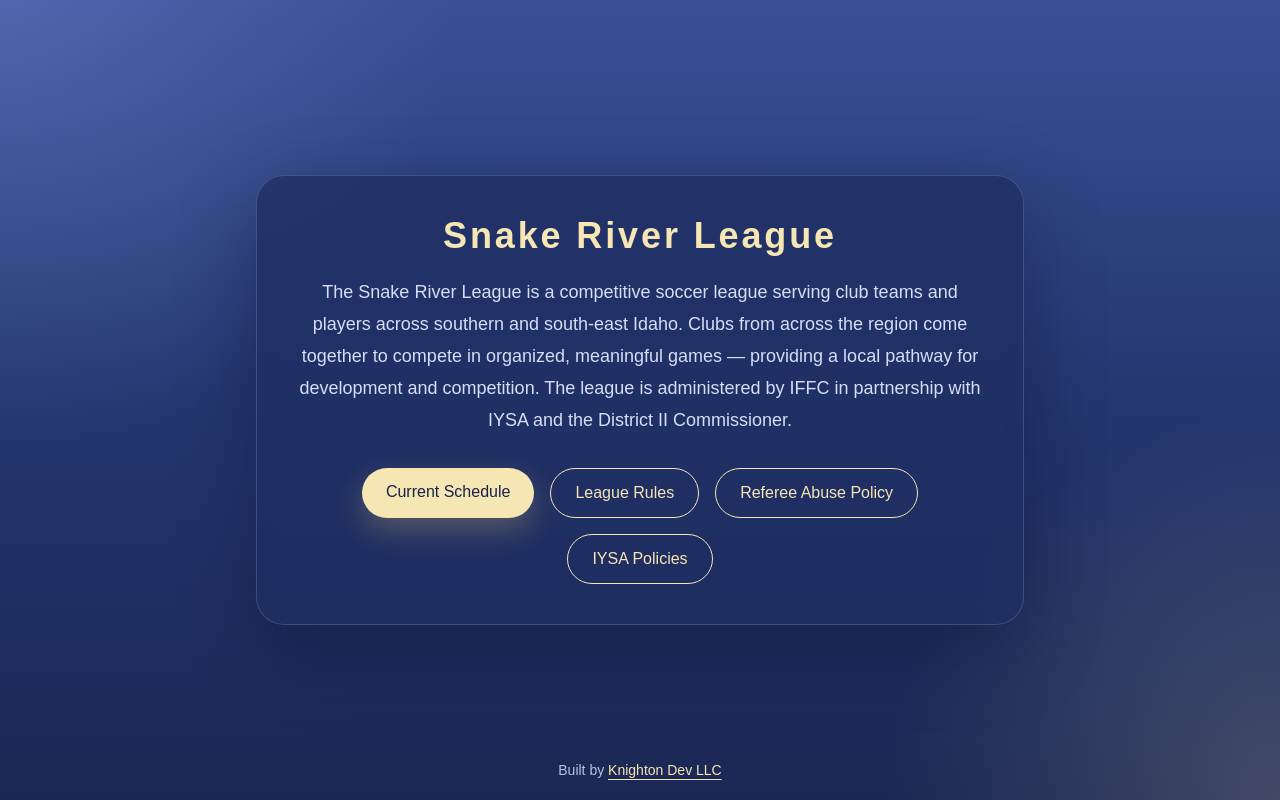
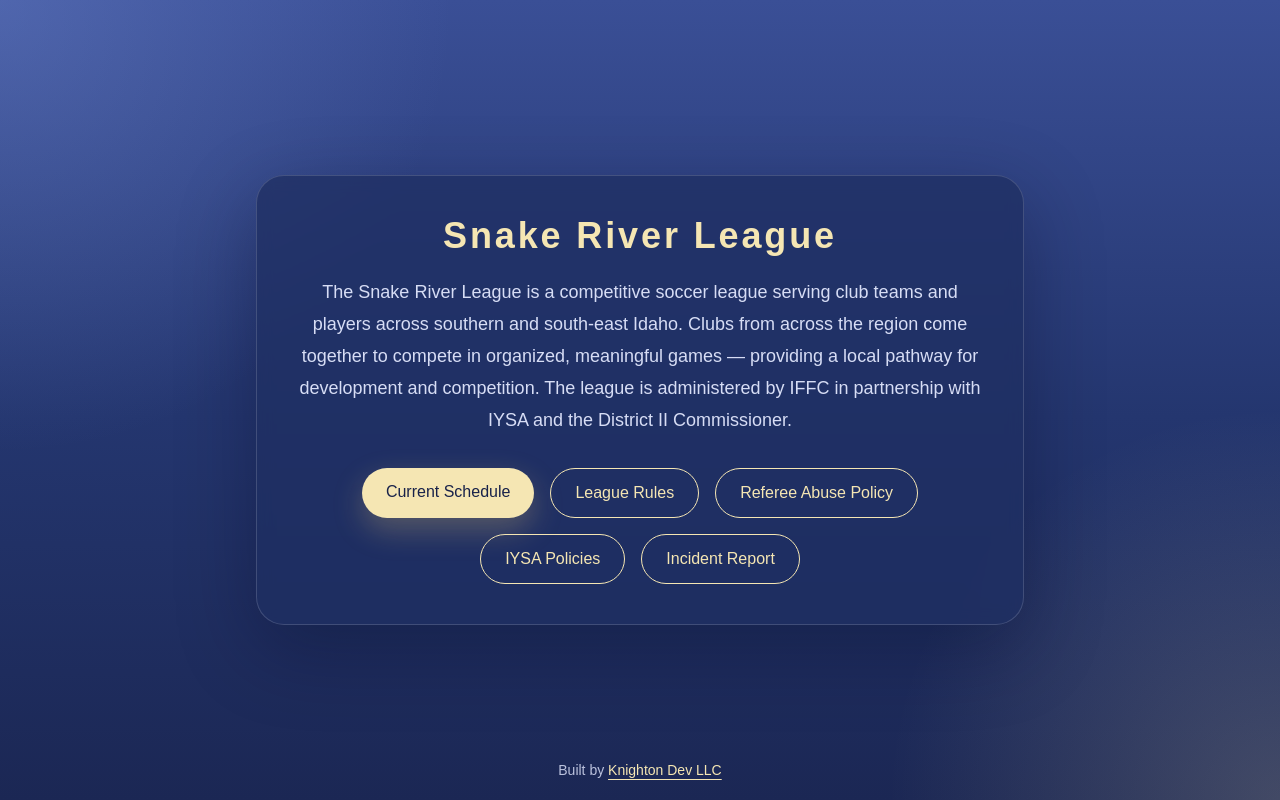
Before and after one commit to Knighton-Dev/snake-river-league, a Next.js app: page / in a window 1280 px wide. Built offline with nearby package versions, Linux system fonts and the light colour scheme.

Commit message:
feat: add incident report button

```diff
--- a/src/app/page.tsx
+++ b/src/app/page.tsx
@@ -58,6 +58,14 @@
           >
             IYSA Policies
           </a>
+          <a
+            className="inline-flex rounded-full border border-[var(--accent)] px-6 py-3 font-medium text-[var(--accent)] transition-colors hover:bg-[var(--accent)] hover:text-[#18224a]"
+            href="https://docs.google.com/forms/d/e/1FAIpQLSfB6cjqTOKyNhA4FmhvZGsbtuVWCWp3dnqHex0bXWsT6J_gag/viewform"
+            target="_blank"
+            rel="noopener noreferrer"
+          >
+            Incident Report
+          </a>
         </div>
       </main>
       <p className="pointer-events-none absolute inset-x-0 bottom-5 text-center text-sm text-[var(--copy)]/85">
```
